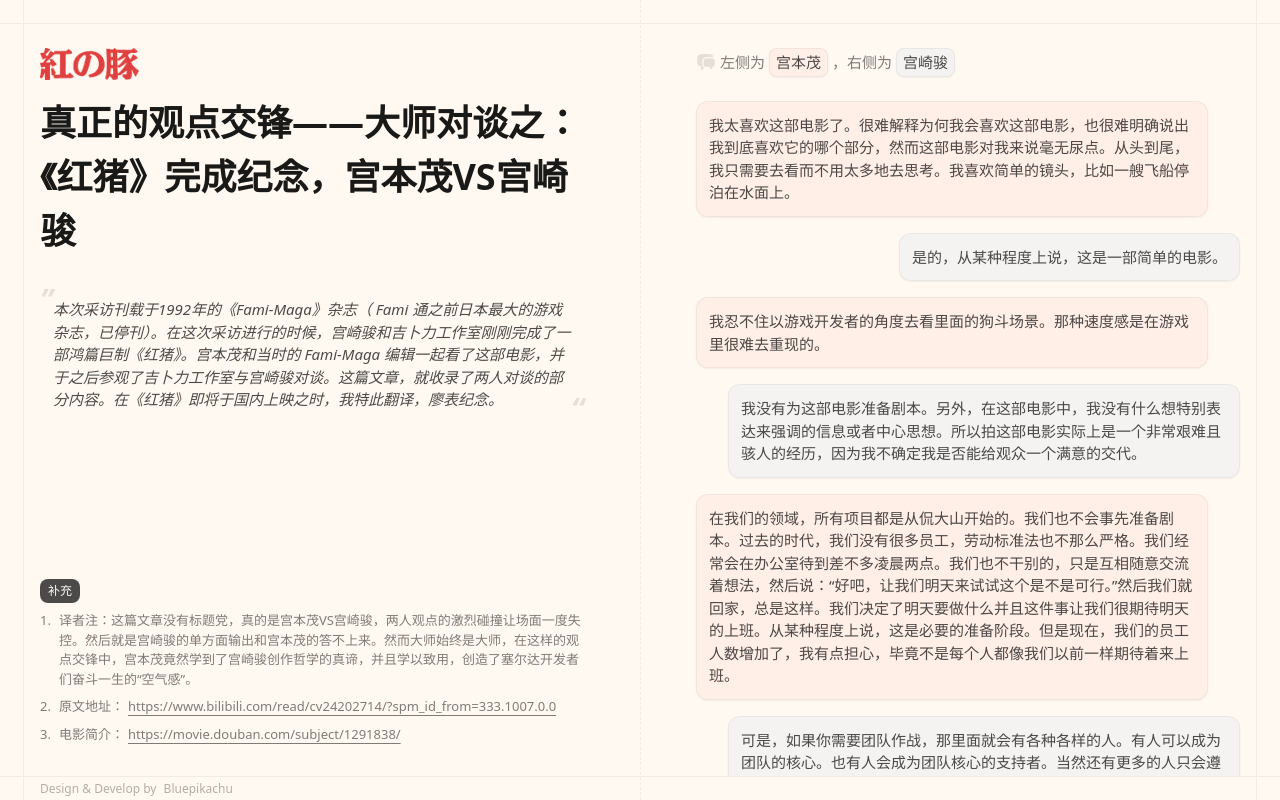
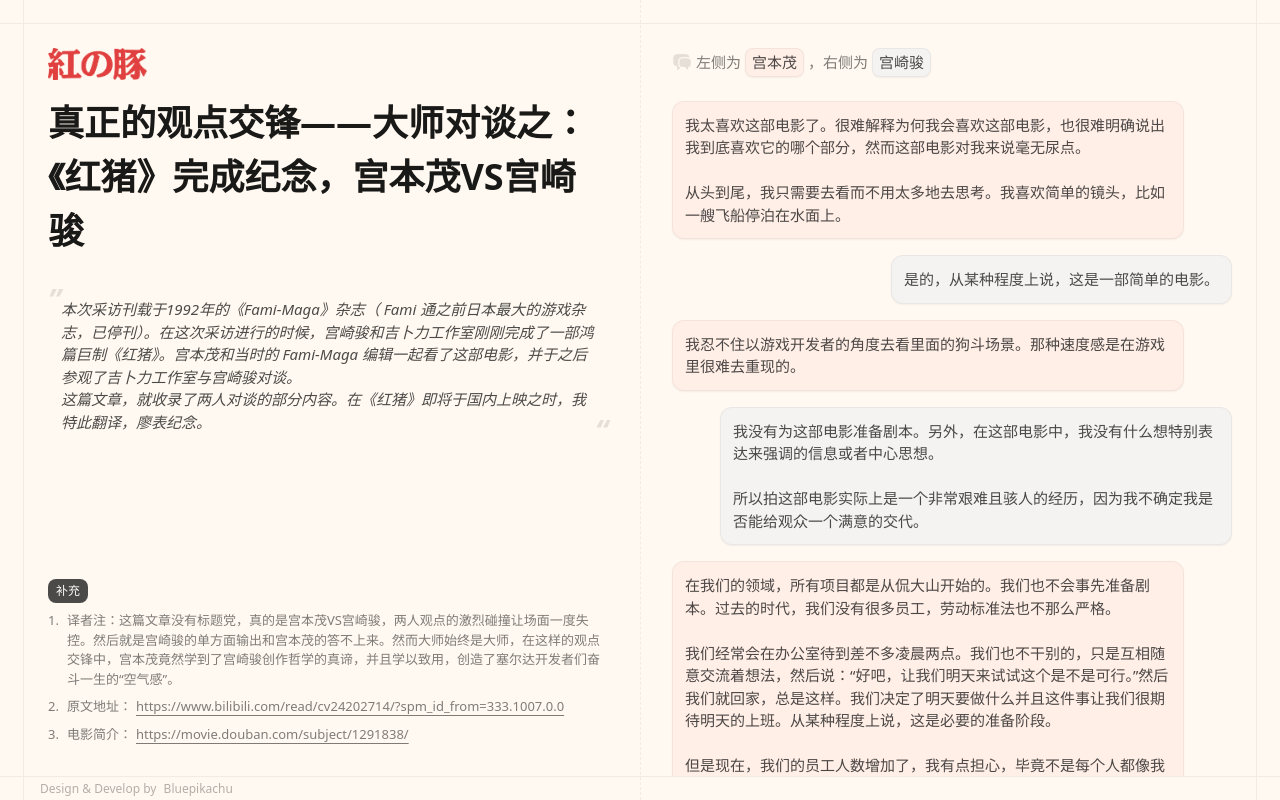
Before and after one commit to bluepikachu/porco-rosso, a Vue app: page / in a window 1280 px wide. Built offline with nearby package versions, Linux system fonts and the light colour scheme.

Commit message:
style: 调整排版

```diff
--- a/src/App.vue
+++ b/src/App.vue
@@ -14,7 +14,7 @@ import { ChatBubbleLeftRightIcon } from "@heroicons/vue/24/solid";
     ></div>
 
     <!-- Content -->
-    <div class="p-6 grid grid-cols-1 lg:grid-cols-2 lg:gap-20 h-full">
+    <div class="px-6 py-6 lg:px-8 grid grid-cols-1 lg:grid-cols-2 lg:gap-8 h-full">
       <!-- Introduction -->
       <div class="p-4 flex flex-col justify-between">
         <div>
@@ -29,7 +29,7 @@ import { ChatBubbleLeftRightIcon } from "@heroicons/vue/24/solid";
                 本次采访刊载于1992年的《Fami-Maga》杂志（ Fami
                 通之前日本最大的游戏杂志，已停刊）。在这次采访进行的时候，宫崎骏和吉卜力工作室刚刚完成了一部鸿篇巨制《红猪》。宫本茂和当时的
                 Fami-Maga
-                编辑一起看了这部电影，并于之后参观了吉卜力工作室与宫崎骏对谈。这篇文章，就收录了两人对谈的部分内容。在《红猪》即将于国内上映之时，我特此翻译，廖表纪念。
+                编辑一起看了这部电影，并于之后参观了吉卜力工作室与宫崎骏对谈。<br>这篇文章，就收录了两人对谈的部分内容。在《红猪》即将于国内上映之时，我特此翻译，廖表纪念。
               </p>
               <div class="flex items-end text-3xl font-black text-black/10">
                 “
@@ -92,7 +92,8 @@ import { ChatBubbleLeftRightIcon } from "@heroicons/vue/24/solid";
         </div>
         <div class="flex gap-2">
           <div class="dialog-l">
-            我太喜欢这部电影了。很难解释为何我会喜欢这部电影，也很难明确说出我到底喜欢它的哪个部分，然而这部电影对我来说毫无尿点。从头到尾，我只需要去看而不用太多地去思考。我喜欢简单的镜头，比如一艘飞船停泊在水面上。
+            我太喜欢这部电影了。很难解释为何我会喜欢这部电影，也很难明确说出我到底喜欢它的哪个部分，然而这部电影对我来说毫无尿点。<br><br>
+            从头到尾，我只需要去看而不用太多地去思考。我喜欢简单的镜头，比如一艘飞船停泊在水面上。
           </div>
         </div>
 
@@ -108,19 +109,21 @@ import { ChatBubbleLeftRightIcon } from "@heroicons/vue/24/solid";
 
         <div class="flex gap-2 justify-end">
           <div class="dialog-r">
-            我没有为这部电影准备剧本。另外，在这部电影中，我没有什么想特别表达来强调的信息或者中心思想。所以拍这部电影实际上是一个非常艰难且骇人的经历，因为我不确定我是否能给观众一个满意的交代。
+            我没有为这部电影准备剧本。另外，在这部电影中，我没有什么想特别表达来强调的信息或者中心思想。<br><br>所以拍这部电影实际上是一个非常艰难且骇人的经历，因为我不确定我是否能给观众一个满意的交代。
           </div>
         </div>
 
         <div class="flex gap-2">
           <div class="dialog-l">
-            在我们的领域，所有项目都是从侃大山开始的。我们也不会事先准备剧本。过去的时代，我们没有很多员工，劳动标准法也不那么严格。我们经常会在办公室待到差不多凌晨两点。我们也不干别的，只是互相随意交流着想法，然后说：“好吧，让我们明天来试试这个是不是可行。”然后我们就回家，总是这样。我们决定了明天要做什么并且这件事让我们很期待明天的上班。从某种程度上说，这是必要的准备阶段。但是现在，我们的员工人数增加了，我有点担心，毕竟不是每个人都像我们以前一样期待着来上班。
+            在我们的领域，所有项目都是从侃大山开始的。我们也不会事先准备剧本。过去的时代，我们没有很多员工，劳动标准法也不那么严格。<br>
+            <br>我们经常会在办公室待到差不多凌晨两点。我们也不干别的，只是互相随意交流着想法，然后说：“好吧，让我们明天来试试这个是不是可行。”然后我们就回家，总是这样。我们决定了明天要做什么并且这件事让我们很期待明天的上班。从某种程度上说，这是必要的准备阶段。<br>
+            <br>但是现在，我们的员工人数增加了，我有点担心，毕竟不是每个人都像我们以前一样期待着来上班。
           </div>
         </div>
 
         <div class="flex gap-2 justify-end">
           <div class="dialog-r">
-            可是，如果你需要团队作战，那里面就会有各种各样的人。有人可以成为团队的核心。也有人会成为团队核心的支持者。当然还有更多的人只会遵照命令行事。一部电影的质量取决于你能找到多少核心成员。他们会说：“只有团队里的每一个人都付出所有，一个项目才会完成。”但事实并非如此。总有一些人不是真正喜欢这个项目。当我试图向他们交代新工作的时候，他们就会突然开始动手，假装正在工作。而当我不看着他们的时候，他们就会偷懒。我们把这样的员工称作“驴”（大笑）。但这很正常。当人们在一起做某件事的时候你总会遇到各种各样的人。
+            可是，如果你需要团队作战，那里面就会有各种各样的人。有人可以成为团队的核心。也有人会成为团队核心的支持者。当然还有更多的人只会遵照命令行事。一部电影的质量取决于你能找到多少核心成员。<br><br>他们会说：“只有团队里的每一个人都付出所有，一个项目才会完成。”但事实并非如此。总有一些人不是真正喜欢这个项目。当我试图向他们交代新工作的时候，他们就会突然开始动手，假装正在工作。而当我不看着他们的时候，他们就会偷懒。我们把这样的员工称作“驴”（大笑）。但这很正常。<br><br>当人们在一起做某件事的时候你总会遇到各种各样的人。
           </div>
         </div>
 
@@ -132,7 +135,7 @@ import { ChatBubbleLeftRightIcon } from "@heroicons/vue/24/solid";
 
         <div class="flex gap-2 justify-end">
           <div class="dialog-r">
-            我理解这种感受。当我们做《红猪》的时候，我也特别地担心。在制作早期阶段的某一天，我看着还没加入任何声效的电影，我不确定这个结局能不能令人满意。我开始想……“不！这个故事根本就没有结局！”我的脸变得苍白。我马上回家并且悲叹道：“我拍了一部令人厌恶的电影！”（大笑）然后第二天我来到工作室，又看了一遍这部电影，然后想：“等等！或许也没那么糟糕？”（大笑）接着我又看了一遍然后：“不，这就是垃圾！”我总是在重复这个过程。
+            我理解这种感受。当我们做《红猪》的时候，我也特别地担心。在制作早期阶段的某一天，我看着还没加入任何声效的电影，我不确定这个结局能不能令人满意。我开始想……“不！这个故事根本就没有结局！”我的脸变得苍白。我马上回家并且悲叹道：“我拍了一部令人厌恶的电影！”（大笑）<br><br>然后第二天我来到工作室，又看了一遍这部电影，然后想：“等等！或许也没那么糟糕？”（大笑）接着我又看了一遍然后：“不，这就是垃圾！”我总是在重复这个过程。
           </div>
         </div>
 
@@ -144,13 +147,13 @@ import { ChatBubbleLeftRightIcon } from "@heroicons/vue/24/solid";
 
         <div class="flex gap-2 justify-end">
           <div class="dialog-r">
-            当我拍电影的时候，我倾向于忘记我在已经做过的那些东西。但是我想做却还没有做的东西会仿佛我欠它们的一样，重重地压在我的肩头。当一部电影完成的时候我总是处于这样的状态，然后我会带着这种心态去参加各种采访。这对你的心理健康完全没有好处（大笑）。我意识到，当我拍电影的时候，我从来不考虑观众，或者考虑如何吸引他们去电影院。我永远只考虑拍一部让我能满意的电影，我拍电影只为了让我自己有解脱的感觉。
+            当我拍电影的时候，我倾向于忘记我在已经做过的那些东西。但是我想做却还没有做的东西会仿佛我欠它们的一样，重重地压在我的肩头。当一部电影完成的时候我总是处于这样的状态，然后我会带着这种心态去参加各种采访。这对你的心理健康完全没有好处（大笑）。<br><br>我意识到，当我拍电影的时候，我从来不考虑观众，或者考虑如何吸引他们去电影院。我永远只考虑拍一部让我能满意的电影，我拍电影只为了让我自己有解脱的感觉。
           </div>
         </div>
 
         <div class="flex gap-2">
           <div class="dialog-l">
-            在这方面，我要谢谢我的同事们。当我不知道何去何从的时候，其他人会替我去考虑这个问题（大笑）。当一切都完成的时候，他们会问：“你一开始就计划好了这一切吗？”但说实话，我真的不知道。有时候，我真的不知道我们最终会走到哪里。这更像是：“这么做不是很有趣吗？那我们就这样做！”总是跟着我的直觉走，所以有时会失控。这听起来像是一个借口，但最近我会开始想，这种混乱也是游戏开发乐趣的一环，并且会为游戏增加更多的乐趣。我认为，人们想要在动画和游戏中获得的东西是不同的。电子游戏是一种工具，就像是自行车或者立体声录放机。只是我们都碰巧使用了电视、剧本和画面，因此人们就认为游戏和电影或是小说是同一种产品。我承认，有一定程度的相似性，但电影你只能看，即使质量没那么好，人们也会不知怎么地就接受它。而如果这是电子游戏，用户很快就会感觉到无聊。
+            在这方面，我要谢谢我的同事们。当我不知道何去何从的时候，其他人会替我去考虑这个问题（大笑）。当一切都完成的时候，他们会问：“你一开始就计划好了这一切吗？”但说实话，我真的不知道。<br><br>有时候，我真的不知道我们最终会走到哪里。这更像是：“这么做不是很有趣吗？那我们就这样做！”总是跟着我的直觉走，所以有时会失控。这听起来像是一个借口，但最近我会开始想，这种混乱也是游戏开发乐趣的一环，并且会为游戏增加更多的乐趣。<br><br>我认为，人们想要在动画和游戏中获得的东西是不同的。电子游戏是一种工具，就像是自行车或者立体声录放机。只是我们都碰巧使用了电视、剧本和画面，因此人们就认为游戏和电影或是小说是同一种产品。我承认，有一定程度的相似性，但电影你只能看，即使质量没那么好，人们也会不知怎么地就接受它。而如果这是电子游戏，用户很快就会感觉到无聊。
           </div>
         </div>
 
@@ -176,7 +179,7 @@ import { ChatBubbleLeftRightIcon } from "@heroicons/vue/24/solid";
 
         <div class="flex gap-2 justify-end">
           <div class="dialog-r">
-            我认为电子游戏和戏剧有一个本质的区别。如果这是戏剧，角色不一定就会选择正确的道路。他们经常会去尝试做一些不可能成功的事，即使他们知道自己毫无机会……但是之后就会发生一些意料之外的事让他们莫名其妙地成功了。某种程度上说，制作一部戏剧就是如何编造一个精彩的令人信服的谎言。在红猪里，进行了一场狗斗之后，两个飞行员都安然无恙地离开，最后开始用拳头决胜负。我知道这与现实相去甚远。这也和电子游戏完全不同。所以我认为喜欢电子游戏的人根本不会拍电影。从某些方面来讲，电影比电子游戏百花齐放多了。
+            我认为电子游戏和戏剧有一个本质的区别。如果这是戏剧，角色不一定就会选择正确的道路。他们经常会去尝试做一些不可能成功的事，即使他们知道自己毫无机会……但是之后就会发生一些意料之外的事让他们莫名其妙地成功了。某种程度上说，制作一部戏剧就是如何编造一个精彩的令人信服的谎言。<br><br>在红猪里，进行了一场狗斗之后，两个飞行员都安然无恙地离开，最后开始用拳头决胜负。我知道这与现实相去甚远。这也和电子游戏完全不同。所以我认为喜欢电子游戏的人根本不会拍电影。从某些方面来讲，电影比电子游戏百花齐放多了。
           </div>
         </div>
 
@@ -188,7 +191,7 @@ import { ChatBubbleLeftRightIcon } from "@heroicons/vue/24/solid";
 
         <div class="flex gap-2 justify-end">
           <div class="dialog-r">
-            有人曾经告诉我，你能在游戏里做很多事情。我对游戏没什么深入了解，但我心平气和地说起了我曾经想做的一个游戏……这是一个关于二战期间日军的故事。它发生在日军在南太平洋上几乎快被美军全灭的时候。这个游戏的目标是登上一架三座鱼雷轰炸机并且用鱼雷击沉一艘美国航母。也就是说，你也可以选择不登上这架轰炸机。然后你会怎么做？可能你会去一个岛上种菜来自给自足。也有可能最终战争结束，但你也会饿死。或者你可能会成为战俘，呆在监狱里直到战争结束。又或者你在整个过程开始的时候就死了。
+            有人曾经告诉我，你能在游戏里做很多事情。我对游戏没什么深入了解，但我心平气和地说起了我曾经想做的一个游戏……这是一个关于二战期间日军的故事。<br><br>它发生在日军在南太平洋上几乎快被美军全灭的时候。这个游戏的目标是登上一架三座鱼雷轰炸机并且用鱼雷击沉一艘美国航母。也就是说，你也可以选择不登上这架轰炸机。然后你会怎么做？<br><br>可能你会去一个岛上种菜来自给自足。也有可能最终战争结束，但你也会饿死。或者你可能会成为战俘，呆在监狱里直到战争结束。又或者你在整个过程开始的时候就死了。
           </div>
         </div>
 
@@ -198,7 +201,7 @@ import { ChatBubbleLeftRightIcon } from "@heroicons/vue/24/solid";
 
         <div class="flex gap-2 justify-end">
           <div class="dialog-r">
-            所以你能做很多选择，你能在你的鱼雷攻击航母之前检查它，以确保它的撞针能被正常激活。如果你不检查，你就不能发射鱼雷或者类似的东西。或者可能有敌人的战斗机飞过。所以你要怎么办？在云上飞还是云下飞？当你坐在三座轰炸机上的时候，后座的人就是机枪手。你在游戏开始时就有47发子弹并且已经打了30发。你接下来是要马上装填还是之后再说？我们会制作所有的这些动画场景，然后你需要在5到10个计时器指示灯亮起前做出你的选择。我曾经讨论制作这样的游戏。
+            所以你能做很多选择，你能在你的鱼雷攻击航母之前检查它，以确保它的撞针能被正常激活。如果你不检查，你就不能发射鱼雷或者类似的东西。或者可能有敌人的战斗机飞过。所以你要怎么办？在云上飞还是云下飞？当你坐在三座轰炸机上的时候，后座的人就是机枪手。你在游戏开始时就有47发子弹并且已经打了30发。你接下来是要马上装填还是之后再说？<br><br>我们会制作所有的这些动画场景，然后你需要在5到10个计时器指示灯亮起前做出你的选择。我曾经讨论制作这样的游戏。
           </div>
         </div>
 
@@ -208,19 +211,19 @@ import { ChatBubbleLeftRightIcon } from "@heroicons/vue/24/solid";
 
         <div class="flex gap-2 justify-end">
           <div class="dialog-r">
-            我不知道我们如果要做一部这样的游戏需要多少光盘。但无论如何，即使有人说：“好！让我们来做这个游戏！”我也不认为我们能完成它。动画师会厌倦，因为他们需要一次又一次地重绘差不多的镜头。我能想象他们最终会一个接一个地退出。动画师是人而不是机器。我觉得我们在创作的时候要考虑这一点。
+            我不知道我们如果要做一部这样的游戏需要多少光盘。但无论如何，即使有人说：“好！让我们来做这个游戏！”我也不认为我们能完成它。<br><br>动画师会厌倦，因为他们需要一次又一次地重绘差不多的镜头。我能想象他们最终会一个接一个地退出。动画师是人而不是机器。我觉得我们在创作的时候要考虑这一点。
           </div>
         </div>
 
         <div class="flex gap-2">
           <div class="dialog-l">
-            最近，人们经常要求制作这样的游戏，我认为制作这样的游戏是可能的。当然喜欢电子游戏的创作者们希望走在正确的方向上，但他们也会渴望挑战。当我看电影时，我经常会觉得事情进展得太过顺利了，这也太容易了。所以如果我能在现在的游戏和电影之间找到一个合适的中间地带，就能做出一个有趣的游戏。
+            最近，人们经常要求制作这样的游戏，我认为制作这样的游戏是可能的。当然喜欢电子游戏的创作者们希望走在正确的方向上，但他们也会渴望挑战。<br><br>当我看电影时，我经常会觉得事情进展得太过顺利了，这也太容易了。所以如果我能在现在的游戏和电影之间找到一个合适的中间地带，就能做出一个有趣的游戏。
           </div>
         </div>
 
         <div class="flex gap-2 justify-end">
           <div class="dialog-r">
-            举个例子，当我开始画《阿尔卑斯山的少女》中的房子的时候，我会事先在脑海中构建一个模糊的房子的印象。然后，我开始从前门的角度画它。如果你进到这间房子里，壁炉在这里，椅子在那里……我画这些东西是基于我脑海中的印象的。但为了戏剧张力，有时我们会从一个意想不到的角度来画房子，比如从房子的后面。然后我就想：“等等！它从后面看会是啥样来着？”（大笑）当这样的情况发生的时候，你需要做的不是强行在这里编造什么东西，而是想象你在这个环境中，然后在房子里走来走去。接着你自然会得到一个视觉图像。我认为这些图像会是你过去所看过东西的记忆碎片。所以它不是完全由你原创的。某种程度上讲，你正在描绘你之前在某处见过的东西。所以我总会感到：“我脑子里的图像总比我现在画的好，我画的看起来不好是因为我不善于描绘我脑中的图像。”
+            举个例子，当我开始画《阿尔卑斯山的少女》中的房子的时候，我会事先在脑海中构建一个模糊的房子的印象。然后，我开始从前门的角度画它。如果你进到这间房子里，壁炉在这里，椅子在那里……我画这些东西是基于我脑海中的印象的。<br><br>但为了戏剧张力，有时我们会从一个意想不到的角度来画房子，比如从房子的后面。然后我就想：“等等！它从后面看会是啥样来着？”（大笑）<br><br>当这样的情况发生的时候，你需要做的不是强行在这里编造什么东西，而是想象你在这个环境中，然后在房子里走来走去。接着你自然会得到一个视觉图像。<br><br>我认为这些图像会是你过去所看过东西的记忆碎片。所以它不是完全由你原创的。某种程度上讲，你正在描绘你之前在某处见过的东西。所以我总会感到：“我脑子里的图像总比我现在画的好，我画的看起来不好是因为我不善于描绘我脑中的图像。”
           </div>
         </div>
 
@@ -249,7 +252,7 @@ import { ChatBubbleLeftRightIcon } from "@heroicons/vue/24/solid";
 
         <div class="flex gap-2">
           <div class="dialog-l">
-            一旦你有了图形数据，你只需要在电脑上使用它。如果你想上楼，你就能上楼。你能非常快地看到行为的结果，因为和动画不同，你不需要把你去的所有地方都事无巨细地画一遍。你只需要构建一个虚拟的环境，然后把它提供给用户。“在这个虚拟的环境中我们要做些什么？”这就是我们现在所想的事。
+            一旦你有了图形数据，你只需要在电脑上使用它。如果你想上楼，你就能上楼。你能非常快地看到行为的结果，因为和动画不同，你不需要把你去的所有地方都事无巨细地画一遍。<br><br>你只需要构建一个虚拟的环境，然后把它提供给用户。“在这个虚拟的环境中我们要做些什么？”这就是我们现在所想的事。
           </div>
         </div>
 
@@ -259,19 +262,19 @@ import { ChatBubbleLeftRightIcon } from "@heroicons/vue/24/solid";
 
         <div class="flex gap-2">
           <div class="dialog-l">
-            大概花了2年时间吧……他们自称只用了半年，但我知道他们肯定用了一年以上。这肯定需要花费时间，但是至少从技术角度来说这不再是不可能的了。如果你想想在这样的环境下创造许多事件……那可太令人兴奋了。基本上你甚至可以看到电影里通常不会去展示的地方。我对这项新技术所能带来的可能性非常感兴趣。
+            大概花了2年时间吧……他们自称只用了半年，但我知道他们肯定用了一年以上。这肯定需要花费时间，但是至少从技术角度来说这不再是不可能的了。<br><br>如果你想想在这样的环境下创造许多事件……那可太令人兴奋了。基本上你甚至可以看到电影里通常不会去展示的地方。我对这项新技术所能带来的可能性非常感兴趣。
           </div>
         </div>
 
         <div class="flex gap-2 justify-end">
           <div class="dialog-r">
-            当我想到要做一个虚构的环境的时候，我通常会想知道风景是什么样的。如果有一个山坡，它不仅会包含听觉和视觉的信息，它还会包含有气味，当你走在上面时你的脚的触感，以及你的记忆中相似的地方。风景是这些信息的集合体。所以当我画一个山坡的时候，我试图也传达出这些感觉。某种程度上说，你能否做到这一点决定了你是否是一个优秀的动画师。我们叫它“空气感”（译者注：原来这就是塞尔达空气感的起源），并且这会是动画师的动画师的必备技能。也许你能把同样的事告诉游戏创作者。
+            当我想到要做一个虚构的环境的时候，我通常会想知道风景是什么样的。如果有一个山坡，它不仅会包含听觉和视觉的信息，它还会包含有气味，当你走在上面时你的脚的触感，以及你的记忆中相似的地方。<br><br>风景是这些信息的集合体。<br><br>所以当我画一个山坡的时候，我试图也传达出这些感觉。某种程度上说，你能否做到这一点决定了你是否是一个优秀的动画师。我们叫它“空气感”（译者注：原来这就是塞尔达空气感的起源），并且这会是动画师的动画师的必备技能。也许你能把同样的事告诉游戏创作者。
           </div>
         </div>
 
         <div class="flex gap-2">
           <div class="dialog-l">
-            我完全能理解你刚才所说的。如果能让用户感受到物体的触感，甚至感受到温度，那么用户就会真正地沉浸在环境当中。它基本上是关于如何只用听觉和视觉信息来激发用户的五感。也就是说，我认为写在电子游戏中更容易实现，因为电子游戏更具交互性。用户能控制他们的角色。尤其是当今，我们能用采样器创建音乐或声效，这也有助于去激发用户的五感。所以也许电子游戏是比电影更有趣的媒体。
+            我完全能理解你刚才所说的。如果能让用户感受到物体的触感，甚至感受到温度，那么用户就会真正地沉浸在环境当中。它基本上是关于如何只用听觉和视觉信息来激发用户的五感。<br><br>也就是说，我认为写在电子游戏中更容易实现，因为电子游戏更具交互性。用户能控制他们的角色。尤其是当今，我们能用采样器创建音乐或声效，这也有助于去激发用户的五感。所以也许电子游戏是比电影更有趣的媒体。
           </div>
         </div>
 
@@ -287,7 +290,7 @@ import { ChatBubbleLeftRightIcon } from "@heroicons/vue/24/solid";
 
         <div class="flex gap-2 justify-end">
           <div class="dialog-r">
-            树根是如何汲取水分的，水是如何在其他上流动的。风景中树的图像。树在不同季节时的样子……有时一个人会到这棵树下避雨。一只鸟会飞到这棵树上然后在树上死去。这棵树在空中的鸟儿眼中又是什么样的呢？我经常在想，如果你能自由地移动相机并捕捉到所有的这一切，你能创造出什么样的照片呢？
+            树根是如何汲取水分的，水是如何在其他上流动的。风景中树的图像。树在不同季节时的样子……有时一个人会到这棵树下避雨。一只鸟会飞到这棵树上然后在树上死去。这棵树在空中的鸟儿眼中又是什么样的呢？<br><br>我经常在想，如果你能自由地移动相机并捕捉到所有的这一切，你能创造出什么样的照片呢？
           </div>
         </div>
 
@@ -299,7 +302,7 @@ import { ChatBubbleLeftRightIcon } from "@heroicons/vue/24/solid";
 
         <div class="flex gap-2 justify-end">
           <div class="dialog-r">
-            但是除非你捕捉到风、季节和宇宙的运行，否则它都不会是真正的风景。我想我可能会对“天上飘浮着什么样的云彩”这样的事更感兴趣。除非你拍到所有森罗万象，否则我不感觉不到世界是真实的。但我猜，如果你真的这样去做那数据量将是空前的。
+            但是除非你捕捉到风、季节和宇宙的运行，否则它都不会是真正的风景。我想我可能会对“天上飘浮着什么样的云彩”这样的事更感兴趣。<br><br>除非你拍到所有森罗万象，否则我不感觉不到世界是真实的。但我猜，如果你真的这样去做那数据量将是空前的。
           </div>
         </div>
 
--- a/src/style.css
+++ b/src/style.css
@@ -6,7 +6,7 @@
 
 
 h1{
-  @apply text-black/90 no-underline lg:text-4xl lg:leading-normal font-black text-3xl leading-tight
+  @apply text-black/90 no-underline lg:text-4xl lg:leading-normal font-bold text-3xl leading-tight
 }
 
 .content{
```
